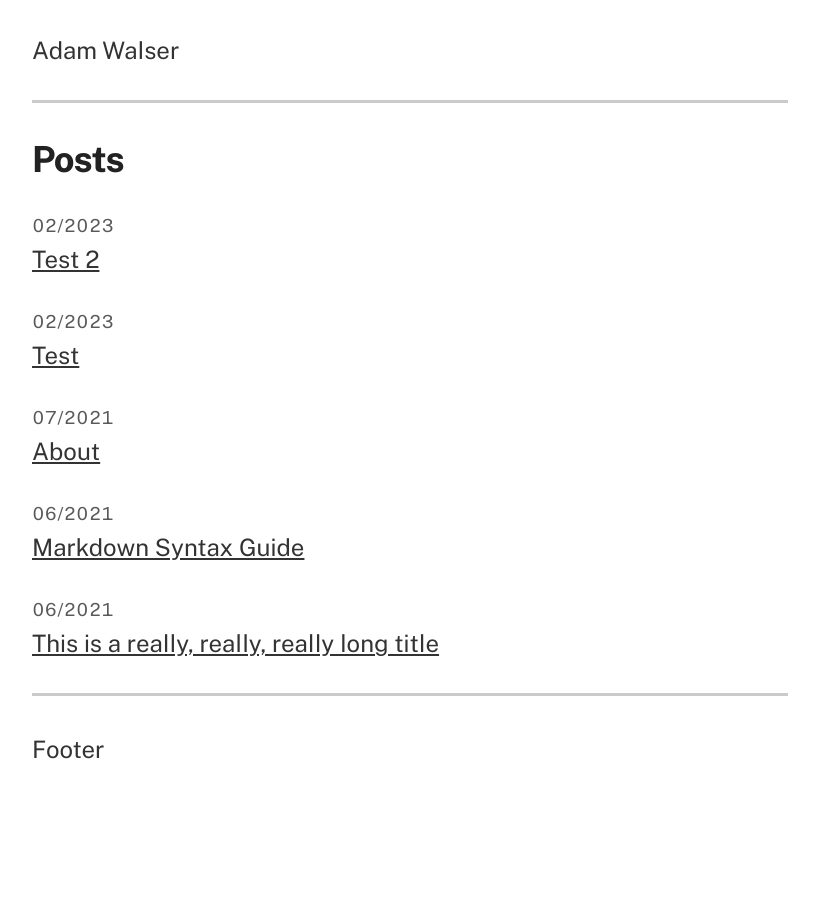
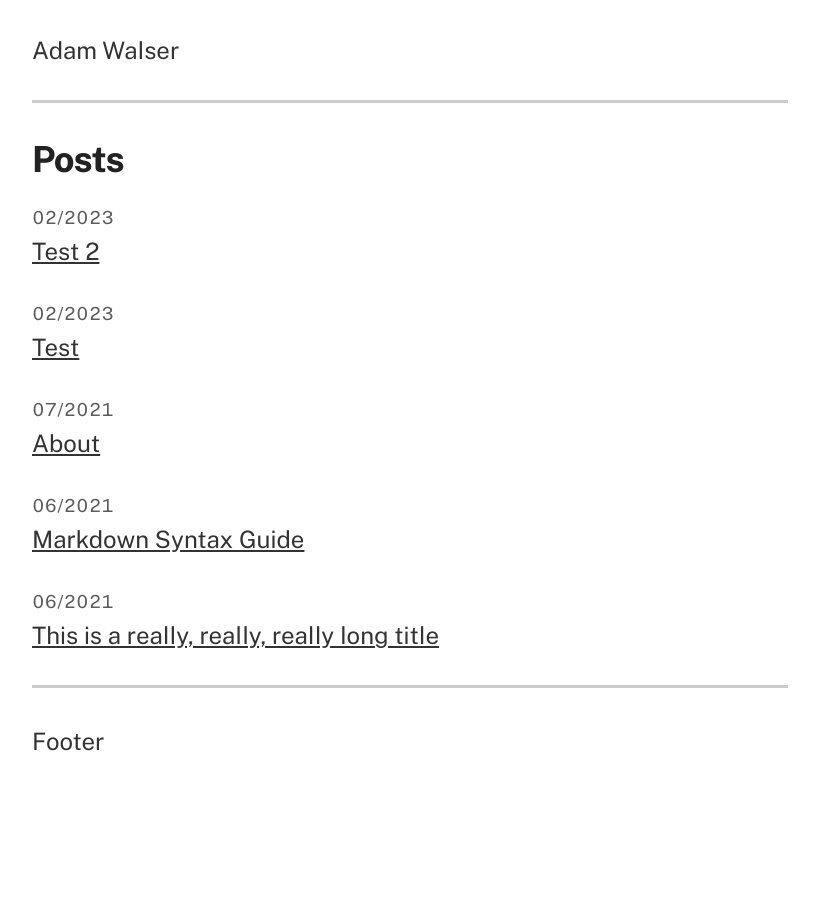
Before and after one commit to ajpwalser/ajpwalser.github.io, a Jekyll site: the page built from index.html, in a window 1280 px wide. Shown: the whole page, without its empty margins (230-1049 px from the left). Built offline with Jekyll 4.4.1, drawn with Linux system fonts in a browser that asks for light colours.

Commit message:
Update style.css

```diff
--- a/css/style.css
+++ b/css/style.css
@@ -72,21 +72,21 @@
     line-height: 1.2;
 }
 h1 {
-margin: 2rem 0 0;
+margin: 2rem 0 1rem;
 }
 h2 {
-margin: 2rem 0 0;
+margin: 2rem 0;
 }
 h3 {
 margin-top: 1.6rem;
 }
 p {
-    margin-top: 0.25rem;
     margin-bottom: 1rem;
 }
 ul {
   list-style-type: none;
   padding: 0;
+  margin-top: 0;
 }
 blockquote {
   border-left: 0.1875rem solid var(--color-border);
```
